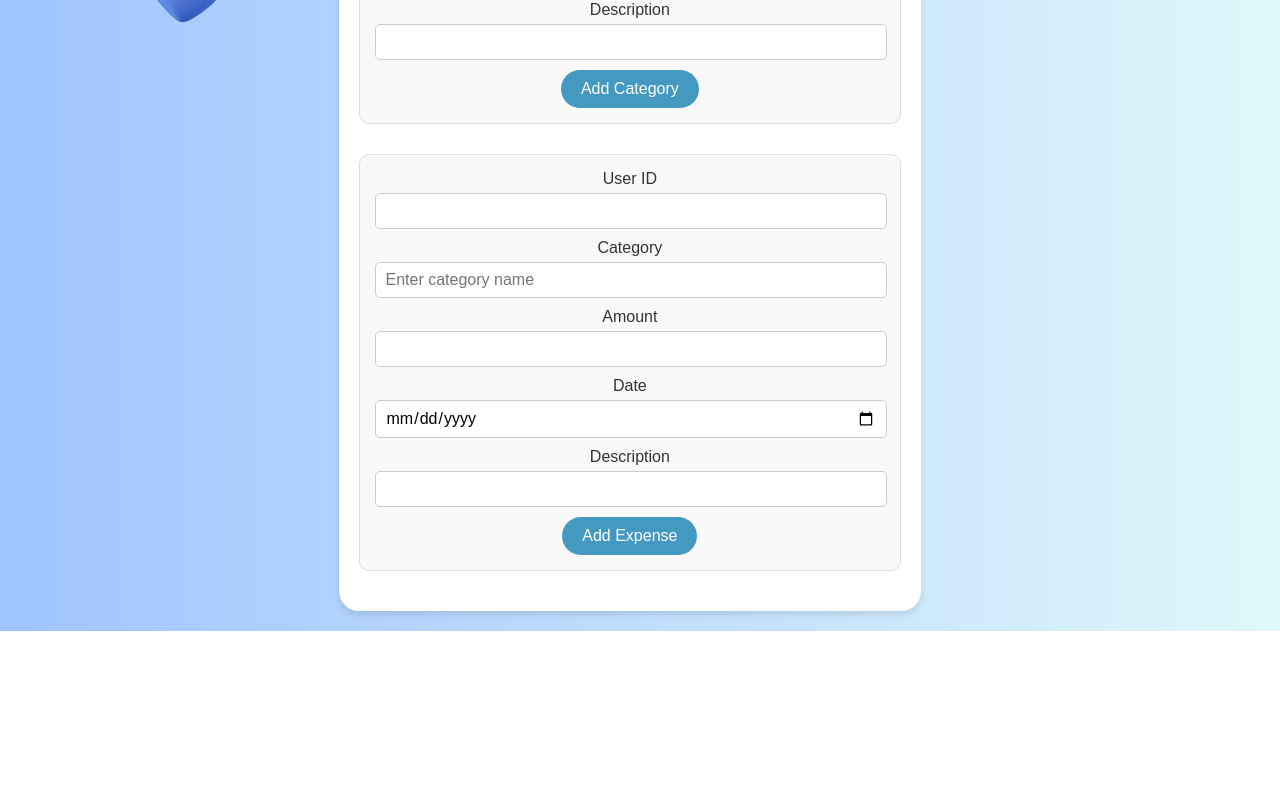
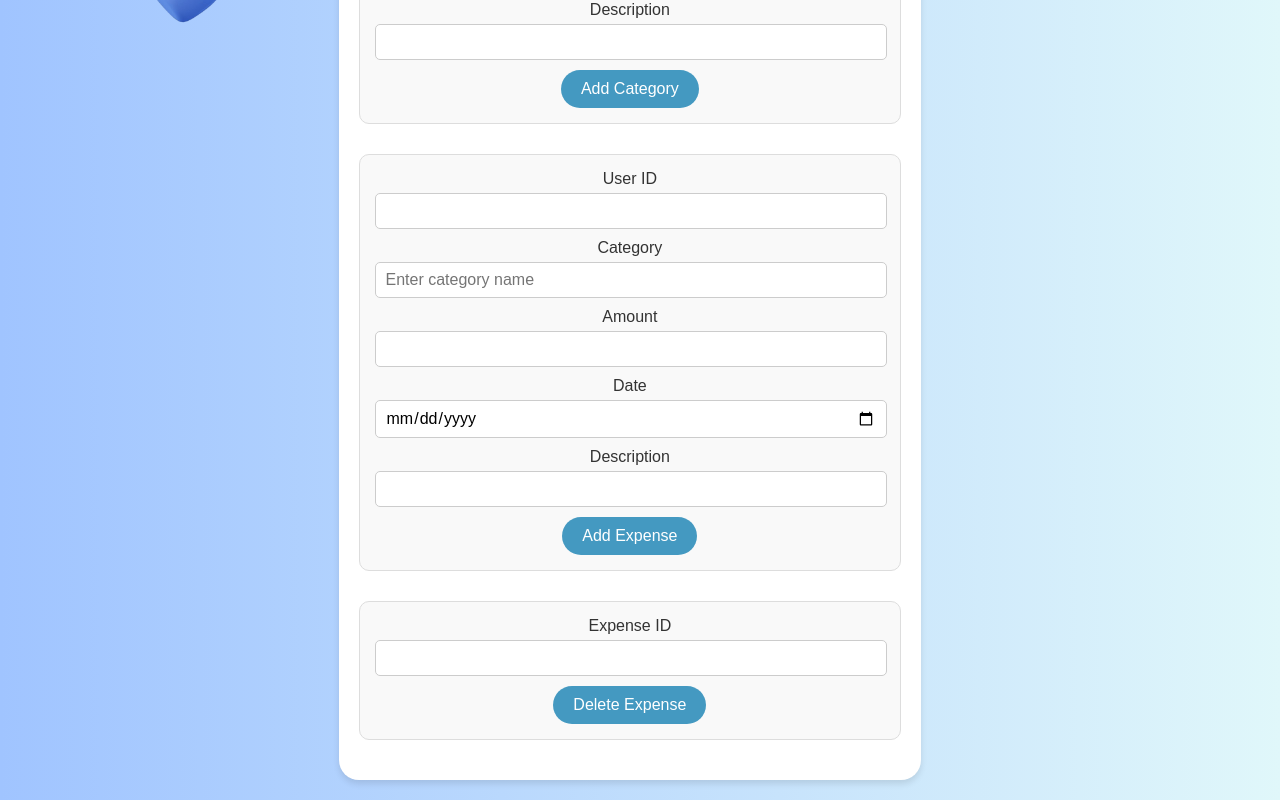
Before and after one commit to dushesk/final_project, a Vue app in the folder frontend/: page /home in a window 1280 px wide. Shown: the part 432-1232 px from the top of the page. Before the commit the page ends 1063 px from the top, so only its background shows below. Built offline with nearby package versions, Linux system fonts and the light colour scheme.

Commit message:
edit_home

```diff
--- a/frontend/src/components/Home.vue
+++ b/frontend/src/components/Home.vue
@@ -60,6 +60,16 @@
             <button type="submit">Add Expense</button>
           </form>
         </div>
+
+        <div class="form-container">
+          <form @submit.prevent="deleteExpense">
+            <div>
+              <label for="expenseId">Expense ID</label>
+              <input type="text" id="expenseId" v-model="expenseIdToDelete" required />
+            </div>
+            <button type="submit">Delete Expense</button>
+          </form>
+        </div>
       </div>
 
       <div v-if="currentPage === 'stats'" class="stats-page">
@@ -78,7 +88,9 @@
       currentPage: 'home',
       newCategory: { name: '', description: '' },
       newExpense: { user_id: '', category_id: '', amount: '', date: '', description: '' },
-        categories: []
+      expenseIdToDelete: '',
+      categories: [],
+      expenses: [] // Массив для хранения расходов
     };
   },
   methods: {
@@ -90,8 +102,19 @@
     },
     addExpense() {
       if (this.newExpense.user_id && this.newExpense.category_id && this.newExpense.amount && this.newExpense.date) {
+        this.expenses.push({ ...this.newExpense, _id: Date.now().toString() });
         alert('Expense added successfully!');
         this.newExpense = { user_id: '', category_id: '', amount: '', date: '', description: '' };
+      }
+    },
+    deleteExpense() {
+      const index = this.expenses.findIndex(expense => expense._id === this.expenseIdToDelete);
+      if (index !== -1) {
+        this.expenses.splice(index, 1);
+        alert('Expense deleted successfully!');
+        this.expenseIdToDelete = '';
+      } else {
+        alert('Expense not found!');
       }
     }
   }
```
Lines whose indentation alone changed are shown as unchanged.
